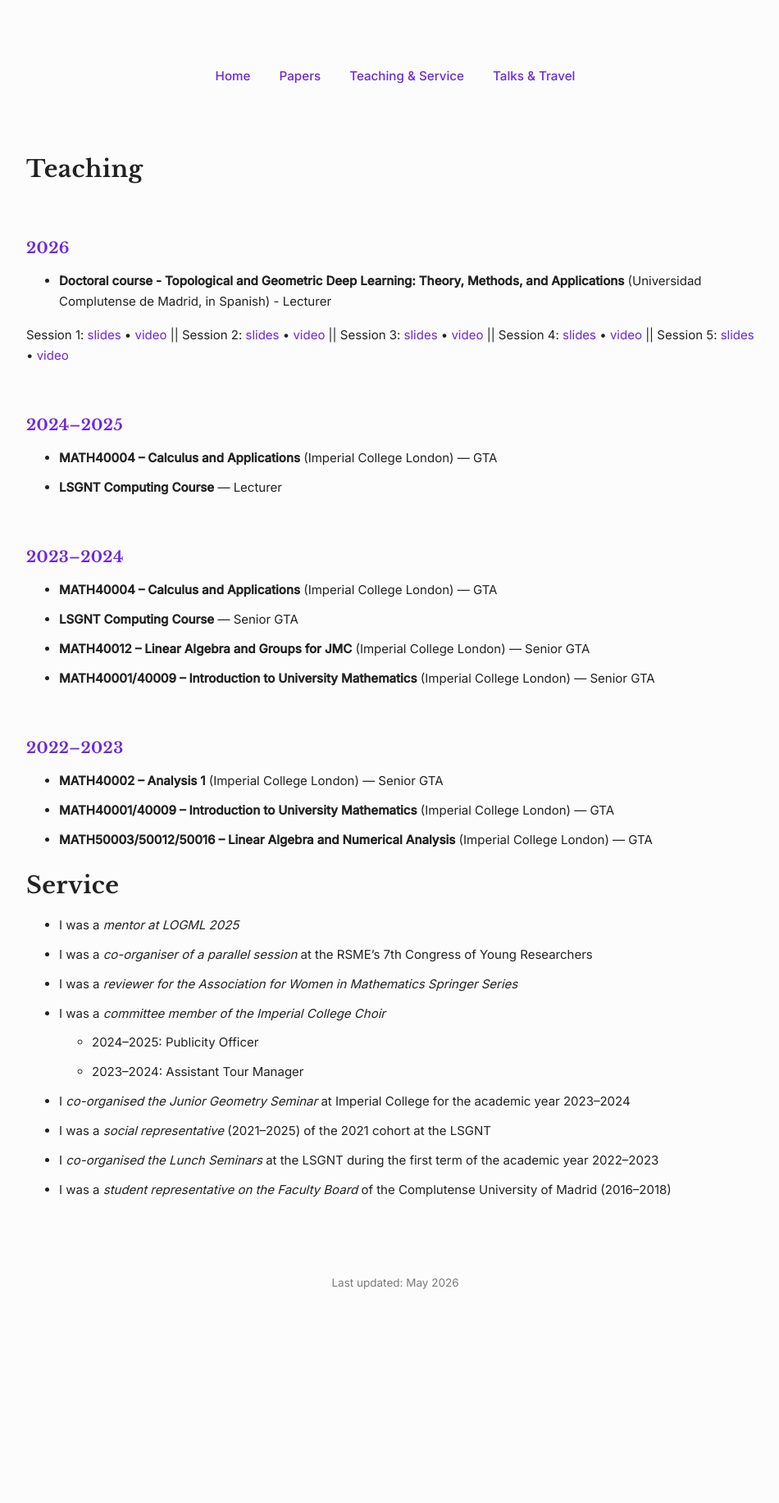
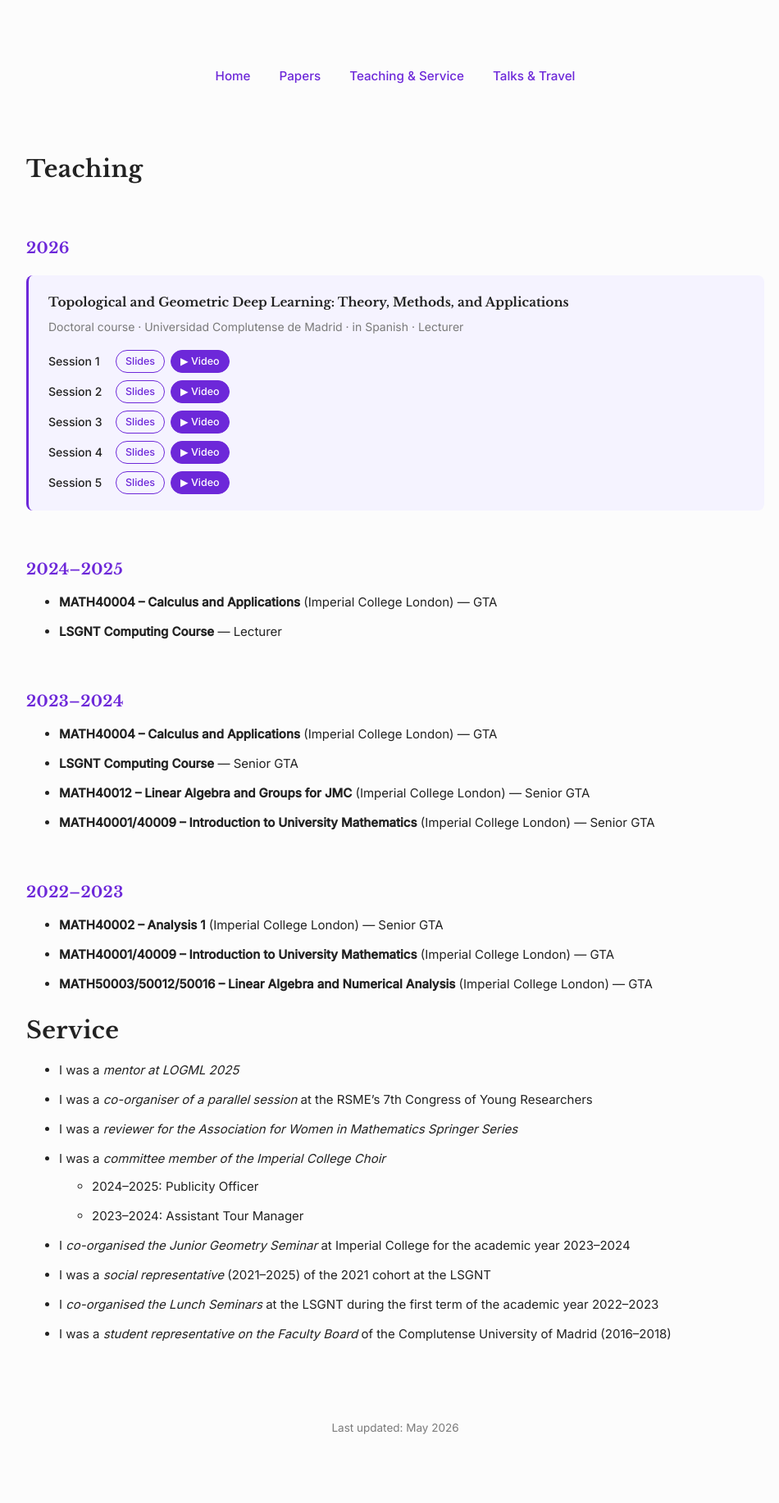
Before and after one commit to inesgare/inesgare.github.io, a Jekyll site: the page built from teaching.md, in a window 1280 px wide. Shown: the whole page at 82% size, without its empty margins (158-1108 px from the left). Built offline with Jekyll 4.4.1, drawn with Linux system fonts in a browser that asks for light colours; before the commit the page ends 1657 px from its top, so only the background shows below that.

Commit message:
editing: teaching.md

```diff
--- a/style.css
+++ b/style.css
@@ -264,6 +264,91 @@ a:hover {
 }
 
 /* =========================
+   Course Block (Teaching page)
+   ========================= */
+
+.course-block {
+  background: #f5f3ff;
+  border-left: 3px solid var(--accent);
+  border-radius: 8px;
+  padding: 20px 24px;
+  margin: 1.2em 0 1.6em 0;
+}
+
+.course-title {
+  font-weight: 700;
+  font-family: 'Libre Baskerville', serif;
+  font-size: 1.02em;
+  margin: 0 0 5px 0;
+  color: var(--text);
+}
+
+.course-meta {
+  font-size: 0.875rem;
+  color: var(--muted);
+  margin: 0 0 16px 0;
+}
+
+.session-grid {
+  display: flex;
+  flex-direction: column;
+  gap: 9px;
+}
+
+.session-item {
+  display: flex;
+  align-items: center;
+  gap: 14px;
+  flex-wrap: wrap;
+}
+
+.session-label {
+  font-size: 0.88rem;
+  font-weight: 500;
+  color: var(--text);
+  min-width: 68px;
+}
+
+.session-links {
+  display: flex;
+  gap: 7px;
+}
+
+.btn-link {
+  font-size: 0.78rem;
+  padding: 3px 11px;
+  border-radius: 20px;
+  text-decoration: none;
+  font-weight: 500;
+  transition: all 0.2s ease;
+  line-height: 1.6;
+  display: inline-block;
+}
+
+.btn-slides {
+  border: 1.5px solid var(--accent);
+  color: var(--accent);
+  background: transparent;
+}
+
+.btn-slides:hover {
+  background: var(--accent);
+  color: white;
+}
+
+.btn-video {
+  background: var(--accent);
+  color: white;
+  border: 1.5px solid var(--accent);
+}
+
+.btn-video:hover {
+  background: var(--accent-hover);
+  border-color: var(--accent-hover);
+  color: white;
+}
+
+/* =========================
    Footer
    ========================= */
 
--- a/teaching.md
+++ b/teaching.md
@@ -6,13 +6,47 @@ layout: default
 
 ## 2026
 
-- **Doctoral course - Topological and Geometric Deep Learning: Theory, Methods, and Applications** (Universidad Complutense de Madrid, in Spanish) - Lecturer
-
-Session 1: [slides](docs/session-1.pdf) &bull; [video](https://www.youtube.com/watch?v=ulDG8q5DmeE) ||
-Session 2: [slides](docs/session-2.pdf) &bull; [video](https://www.youtube.com/watch?v=NeMBwgLs4nw) ||
-Session 3: [slides](docs/session-3.pdf) &bull; [video](https://www.youtube.com/watch?v=k91GEMZp3JE) ||
-Session 4: [slides](docs/session-4.pdf) &bull; [video](https://www.youtube.com/watch?v=jbNIGMaDqaY) ||
-Session 5: [slides](docs/session-5.pdf) &bull; [video](https://www.youtube.com/watch?v=8ScVgSXzYmE&t=1s)
+<div class="course-block">
+  <p class="course-title">Topological and Geometric Deep Learning: Theory, Methods, and Applications</p>
+  <p class="course-meta">Doctoral course &middot; Universidad Complutense de Madrid &middot; in Spanish &middot; Lecturer</p>
+  <div class="session-grid">
+    <div class="session-item">
+      <span class="session-label">Session 1</span>
+      <div class="session-links">
+        <a href="docs/session-1.pdf" class="btn-link btn-slides">Slides</a>
+        <a href="https://www.youtube.com/watch?v=ulDG8q5DmeE" class="btn-link btn-video" target="_blank">&#9654; Video</a>
+      </div>
+    </div>
+    <div class="session-item">
+      <span class="session-label">Session 2</span>
+      <div class="session-links">
+        <a href="docs/session-2.pdf" class="btn-link btn-slides">Slides</a>
+        <a href="https://www.youtube.com/watch?v=NeMBwgLs4nw" class="btn-link btn-video" target="_blank">&#9654; Video</a>
+      </div>
+    </div>
+    <div class="session-item">
+      <span class="session-label">Session 3</span>
+      <div class="session-links">
+        <a href="docs/session-3.pdf" class="btn-link btn-slides">Slides</a>
+        <a href="https://www.youtube.com/watch?v=k91GEMZp3JE" class="btn-link btn-video" target="_blank">&#9654; Video</a>
+      </div>
+    </div>
+    <div class="session-item">
+      <span class="session-label">Session 4</span>
+      <div class="session-links">
+        <a href="docs/session-4.pdf" class="btn-link btn-slides">Slides</a>
+        <a href="https://www.youtube.com/watch?v=jbNIGMaDqaY" class="btn-link btn-video" target="_blank">&#9654; Video</a>
+      </div>
+    </div>
+    <div class="session-item">
+      <span class="session-label">Session 5</span>
+      <div class="session-links">
+        <a href="docs/session-5.pdf" class="btn-link btn-slides">Slides</a>
+        <a href="https://www.youtube.com/watch?v=8ScVgSXzYmE&t=1s" class="btn-link btn-video" target="_blank">&#9654; Video</a>
+      </div>
+    </div>
+  </div>
+</div>
 
 ## 2024–2025
 
```
